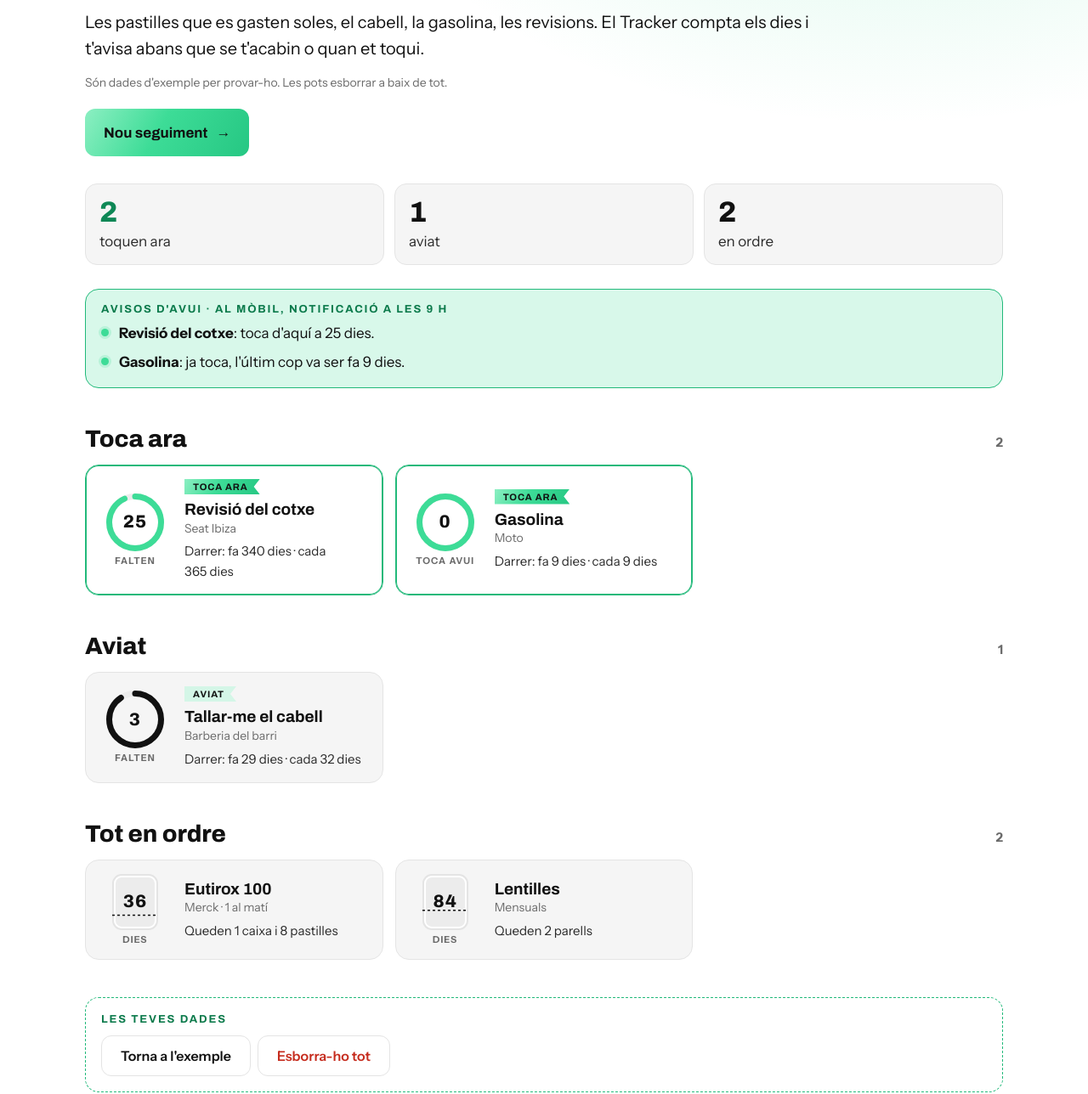
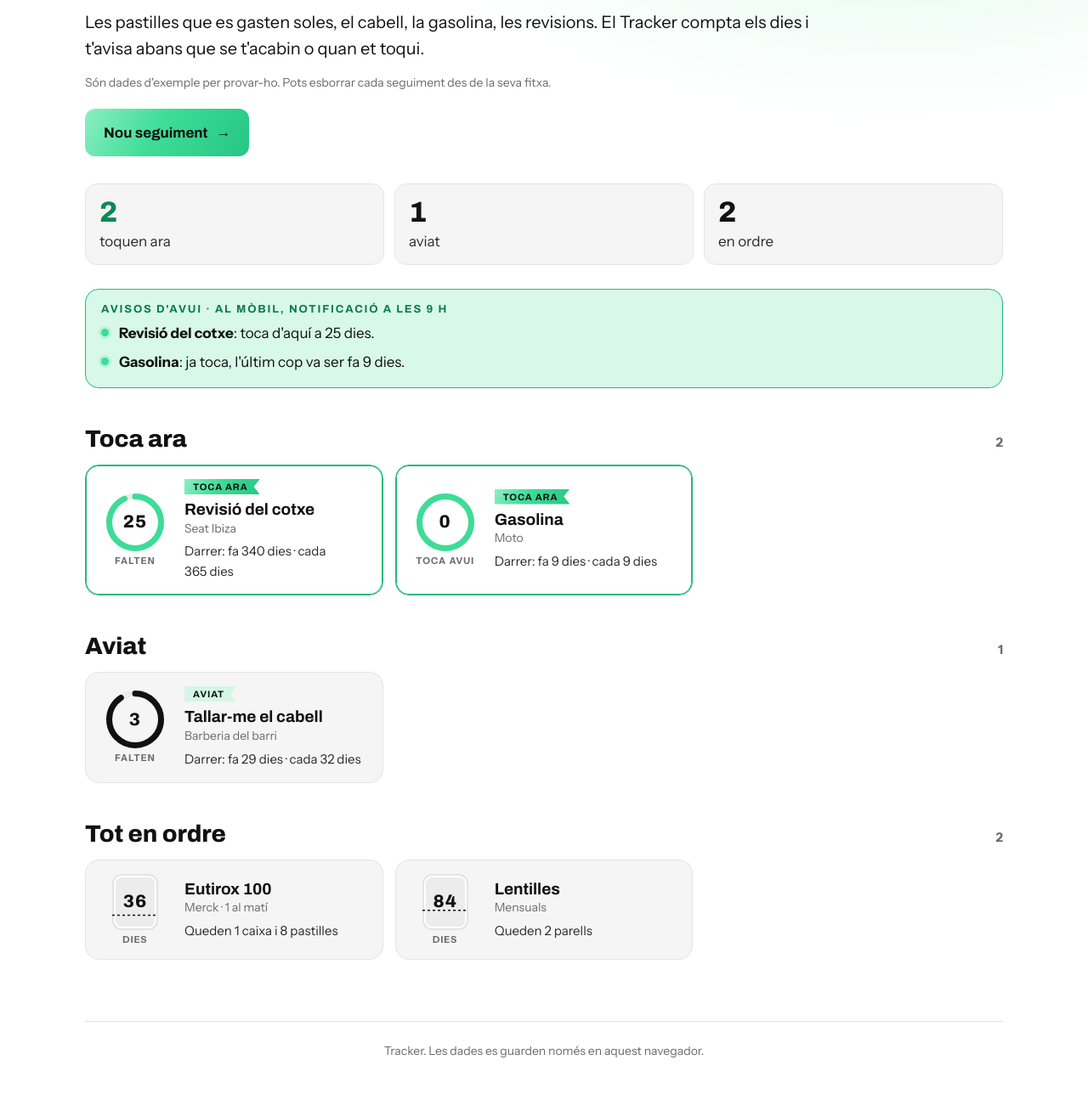
Before and after one commit to MartiFarranC/tracker, a plain HTML site: page index.html in a window 1280 px wide. Shown: the part 230-1518 px from the top of the page at 85% size. Drawn offline with Linux system fonts and the light colour scheme.

Commit message:
Treu la secció «Les teves dades» de la web
Claude-Session: https://claude.ai/code/session_018p7R4BiRCiGkmr2PiJsWYY

```diff
--- a/index.html
+++ b/index.html
@@ -232,10 +232,6 @@ label.camp input:focus { outline: 2px solid var(--fort); outline-offset: 0; bord
 .subgrup { display: flex; flex-direction: column; gap: 14px; padding-top: 14px; border-top: 1px solid var(--linia) }
 .error { color: var(--error); font-weight: 600 }
 .peu-form { display: flex; gap: 10px; flex-wrap: wrap }
-
-/* Gestió de les dades */
-.gestio { border: 1px dashed var(--fort-f); border-radius: 16px; padding: 18px; display: flex; flex-direction: column; gap: 12px; background: var(--fons) }
-.gestio .botons { display: flex; flex-wrap: wrap; gap: 8px }
 
 /* Diàlegs centrats */
 .vel { position: fixed; inset: 0; z-index: 40; display: grid; place-items: center; background: rgba(0, 0, 0, .42);
@@ -550,16 +546,13 @@ function inici() {
       <span class="eti">${dataLlarga(a)}</span>
       <h1>${g.toca.length ? `Tens <span class="degradat-text">${g.toca.length === 1 ? "una cosa" : `${g.toca.length} coses`}</span> que toquen ara` : `Tot <span class="degradat-text">en ordre</span>, de moment`}</h1>
       <p class="destacat">Les pastilles que es gasten soles, el cabell, la gasolina, les revisions. El Tracker compta els dies i t'avisa abans que se t'acabin o quan et toqui.</p>
-      ${dades.exemple ? `<p class="petit">Són dades d'exemple per provar-ho. Les pots esborrar a baix de tot.</p>` : ""}
+      ${dades.exemple ? `<p class="petit">Són dades d'exemple per provar-ho. Pots esborrar cada seguiment des de la seva fitxa.</p>` : ""}
       <div class="accions"><a class="boto gran" href="#nou">Nou seguiment <span class="fletxa" aria-hidden="true">→</span></a></div>
       ${llista.length ? `<div class="xifres"><div class="xifra-r toca"><b>${g.toca.length}</b>toquen ara</div><div class="xifra-r"><b>${g.aviat.length}</b>aviat</div><div class="xifra-r"><b>${g.be.length}</b>en ordre</div></div>` : ""}
     </section>
     ${avisos.length ? `<div class="avisos"><div class="eti">Avisos d'avui · al mòbil, notificació a les 9 h</div>${avisos.map(t => `<div class="avis"><div>${t}</div></div>`).join("")}</div>` : ""}
     ${llista.length ? "" : `<div class="buit" style="margin-top:24px"><span class="ma">Res a vigilar, de moment.</span><p class="petit">Afegeix les pastilles, el cabell, la gasolina…</p><a class="boto" href="#nou" style="margin-top:10px">Nou seguiment</a></div>`}
-    ${grup("Toca ara", g.toca)}${grup("Aviat", g.aviat)}${grup("Tot en ordre", g.be)}
-    <section class="seccio"><div class="gestio"><span class="eti">Les teves dades</span>
-      <div class="botons"><button class="boto secundari" data-acc="exemple">Torna a l'exemple</button><button class="boto secundari perill" data-acc="buida">Esborra-ho tot</button></div>
-    </div></section>`;
+    ${grup("Toca ara", g.toca)}${grup("Aviat", g.aviat)}${grup("Tot en ordre", g.be)}`;
 }
 
 // ---------- Plantilles i formulari ----------
@@ -734,8 +727,6 @@ document.addEventListener("click", ev => {
     case "altre": return obreDialeg("Quin dia va ser?", `<label class="camp" for="f-dd">Dia<input type="date" id="f-dd" max="${dataDe(avui()).toISOString().slice(0, 10)}" value="${dataDe(avui() - 1).toISOString().slice(0, 10)}"></label>`, () => {
       const v = document.getElementById("f-dd").value; if (!v) return; dialeg = null; registra(s, Math.floor(Date.parse(v) / 86400000)) });
     case "tanca": dialeg = null; return pinta();
-    case "buida": return obreDialeg("Esborrar-ho tot?", "<p>S'esborraran tots els seguiments d'aquest navegador.</p>", () => { dades = { exemple: false, nextId: 1, seguiments: [], registres: [] }; desa(); ves("inici") }, "Esborra", true);
-    case "exemple": dades = exemple(); desa(); return ves("inici");
   }
 });
 document.addEventListener("keydown", ev => { if (ev.key === "Escape" && dialeg) { dialeg = null; pinta() } });
```
